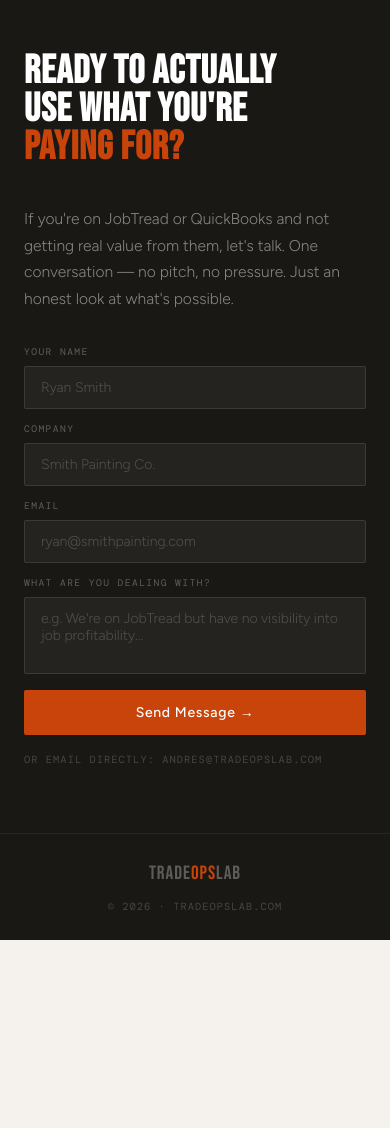
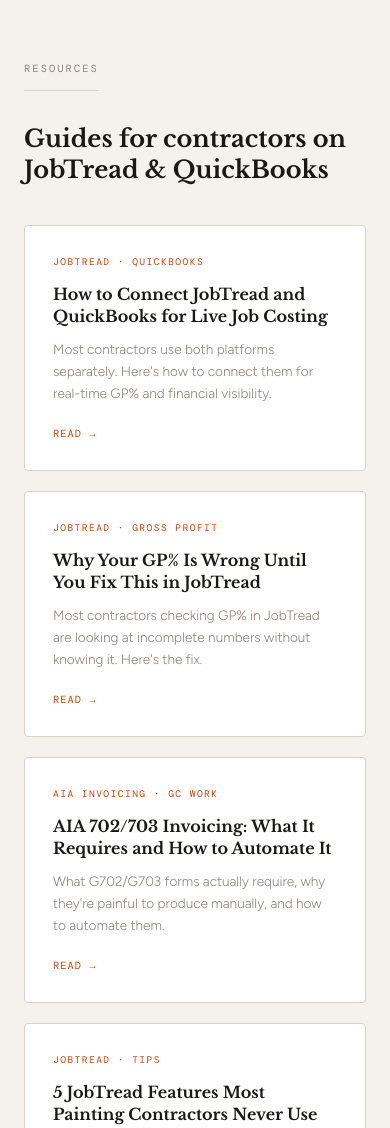
Before and after one commit to TradeOpsLab2/tradeopslab, a plain HTML site: page index.html in a window 390 px wide. Shown: the part 6820-7948 px from the top of the page. Before the commit the page ends 7760 px from the top, so only its background shows below. Drawn offline with nearby package versions, Linux system fonts and the light colour scheme.

Commit message:
Add files via upload

```diff
--- a/index.html
+++ b/index.html
@@ -948,6 +948,83 @@
     .form-row { grid-template-columns: 1fr; }
   }
 
+  /* RESOURCES */
+  .resources {
+    padding: 6rem 0;
+    max-width: 100%;
+    border-top: 1px solid var(--rule);
+  }
+
+  .resources-inner {
+    max-width: 1200px;
+    margin: 0 auto;
+    padding: 0 4rem;
+  }
+
+  .resources h2 {
+    font-family: var(--serif);
+    font-size: clamp(1.5rem, 3vw, 2rem);
+    font-weight: 700;
+    color: var(--ink);
+    margin-bottom: 2.5rem;
+    line-height: 1.3;
+    margin-top: 1rem;
+  }
+
+  .resources-grid {
+    display: grid;
+    grid-template-columns: repeat(2, 1fr);
+    gap: 1.25rem;
+  }
+
+  .resource-card {
+    display: block;
+    text-decoration: none;
+    border: 1px solid var(--rule);
+    border-radius: 4px;
+    padding: 1.75rem;
+    background: #fff;
+    transition: transform 0.2s, box-shadow 0.2s, border-color 0.2s;
+  }
+
+  .resource-card:hover {
+    transform: translateY(-2px);
+    box-shadow: 0 6px 24px rgba(0,0,0,0.07);
+    border-color: var(--accent);
+  }
+
+  .resource-tag {
+    font-family: var(--mono);
+    font-size: 0.6rem;
+    letter-spacing: 0.15em;
+    text-transform: uppercase;
+    color: var(--accent);
+    margin-bottom: 0.75rem;
+  }
+
+  .resource-title {
+    font-family: var(--serif);
+    font-size: 1rem;
+    font-weight: 700;
+    color: var(--ink);
+    line-height: 1.4;
+    margin-bottom: 0.75rem;
+  }
+
+  .resource-desc {
+    font-size: 0.85rem;
+    color: var(--ink-light);
+    line-height: 1.6;
+    margin-bottom: 1.25rem;
+  }
+
+  .resource-read {
+    font-family: var(--mono);
+    font-size: 0.65rem;
+    letter-spacing: 0.1em;
+    text-transform: uppercase;
+    color: var(--accent);
+  }
 
   footer {
     background: var(--ink);
@@ -998,6 +1075,9 @@
     .about-inner { grid-template-columns: 1fr; gap: 2rem; padding: 0 1.5rem; }
     .about-sidebar { position: static; top: auto; }
     .about-name { font-size: 2rem; }
+    .resources { padding: 4rem 0; }
+    .resources-inner { padding: 0 1.5rem; }
+    .resources-grid { grid-template-columns: 1fr; }
     footer { padding: 1.5rem 1.5rem; flex-direction: column; gap: 0.5rem; text-align: center; }
   }
 
@@ -1023,6 +1103,7 @@
     <li><a href="#process">How It Works</a></li>
     <li><a href="#about">About</a></li>
     <li><a href="#work">Case Study</a></li>
+    <li><a href="#resources">Resources</a></li>
     <li><a href="#contact-form" class="nav-cta">Get in Touch</a></li>
   </ul>
 </nav>
@@ -1248,6 +1329,40 @@
   </div>
 </div>
 
+<!-- RESOURCES -->
+<div class="resources" id="resources">
+  <div class="resources-inner">
+    <div class="section-label">Resources</div>
+    <h2>Guides for contractors on JobTread & QuickBooks</h2>
+    <div class="resources-grid">
+      <a href="/blog/jobtread-quickbooks-integration.html" class="resource-card">
+        <div class="resource-tag">JobTread · QuickBooks</div>
+        <div class="resource-title">How to Connect JobTread and QuickBooks for Live Job Costing</div>
+        <div class="resource-desc">Most contractors use both platforms separately. Here's how to connect them for real-time GP% and financial visibility.</div>
+        <div class="resource-read">Read →</div>
+      </a>
+      <a href="/blog/jobtread-gp-percentage.html" class="resource-card">
+        <div class="resource-tag">JobTread · Gross Profit</div>
+        <div class="resource-title">Why Your GP% Is Wrong Until You Fix This in JobTread</div>
+        <div class="resource-desc">Most contractors checking GP% in JobTread are looking at incomplete numbers without knowing it. Here's the fix.</div>
+        <div class="resource-read">Read →</div>
+      </a>
+      <a href="/blog/aia-invoicing-contractors.html" class="resource-card">
+        <div class="resource-tag">AIA Invoicing · GC Work</div>
+        <div class="resource-title">AIA 702/703 Invoicing: What It Requires and How to Automate It</div>
+        <div class="resource-desc">What G702/G703 forms actually require, why they're painful to produce manually, and how to automate them.</div>
+        <div class="resource-read">Read →</div>
+      </a>
+      <a href="/blog/jobtread-features-painting-contractors.html" class="resource-card">
+        <div class="resource-tag">JobTread · Tips</div>
+        <div class="resource-title">5 JobTread Features Most Painting Contractors Never Use</div>
+        <div class="resource-desc">Most painting contractors use JobTread for basic job tracking and miss the features that actually save time and money.</div>
+        <div class="resource-read">Read →</div>
+      </a>
+    </div>
+  </div>
+</div>
+
 <!-- CTA -->
 <div class="cta-section">
   <div class="cta-inner">
```
